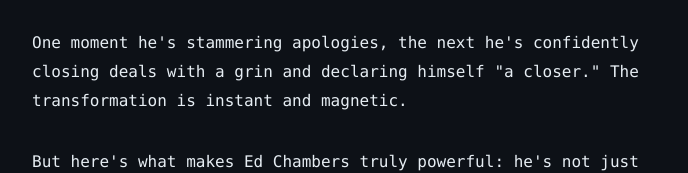
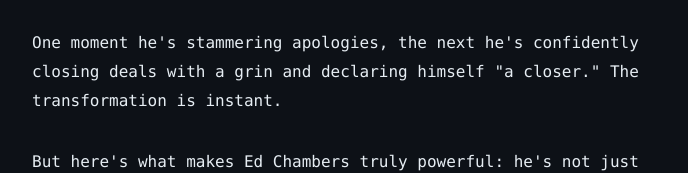
Before and after one commit to alpharez/gatsby-blog, a Gatsby site: page /ed-chambers/ed-chambers/ in a window 1280 px wide. Shown: the part 455-628 px from the top of the page, without its empty margins (292-980 px from the left). Built offline with nearby package versions, Linux system fonts and the light colour scheme; Gatsby itself is replaced by a stand-in of ours.

Commit message:
yet more edits

```diff
--- a/content/blog/ed-chambers/ed-chambers.md
+++ b/content/blog/ed-chambers/ed-chambers.md
@@ -7,7 +7,7 @@ categories: personal-development, assertiveness
 
 If you've watched HBO's *Silicon Valley*, you know Jared Dunn as the perpetually anxious, people-pleasing assistant who apologizes for existing and speaks in nervous German fairytale metaphors. But you also know Ed Chambers—the confident alter ego that emerges when Jared's back is truly against the wall.
 
-One moment he's stammering apologies, the next he's confidently closing deals with a grin and declaring himself "a closer." The transformation is instant and magnetic.
+One moment he's stammering apologies, the next he's confidently closing deals with a grin and declaring himself "a closer." The transformation is instant.
 
 But here's what makes Ed Chambers truly powerful: he's not just assertive—he's *magnetic*. People don't just respect him; they genuinely want to be around him. And that's the secret we're all missing.
 
```
